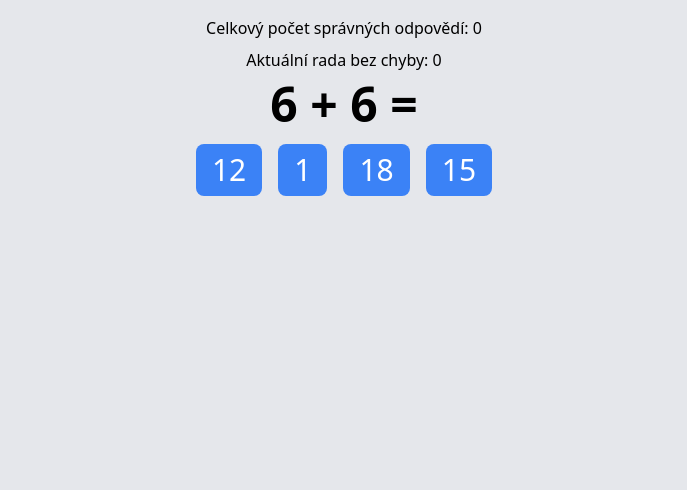
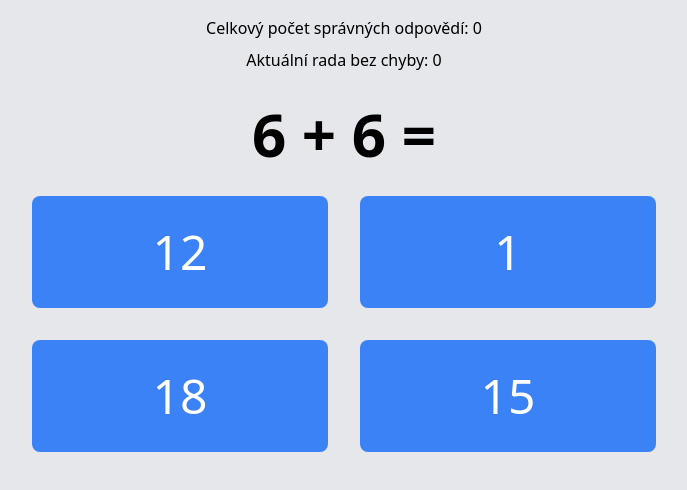
Before and after one commit to darangonaut/Calculations-for-Anetka, a plain HTML site: page index.html in a window 1280 px wide. Shown: the whole page, without its empty margins (296-983 px from the left). Drawn offline with nearby package versions, Linux system fonts and the light colour scheme.

Commit message:
upravene styly

```diff
--- a/index.html
+++ b/index.html
@@ -11,13 +11,13 @@
 <body class="h-screen">
     <div class="bg-gray-200 p-4 h-screen">
       <h2 class="text-center mb-2">Celkový počet správných odpovědí: <span id="js-all-correct">0</span></h2>
-      <h2 class="text-center mb-2">Aktuální rada bez chyby: <span id="js-council">0</span></h2>
-        <h1 id="example" class="text-5xl font-bold text-center"></h1>
-        <div class="flex justify-center mt-4 flex-wrap">
-          <button id="answer-1" class="text-3xl p-8 bg-blue-500 text-white py-2 px-4 rounded-lg hover:bg-blue-600"></button>
-          <button id="answer-2" class="text-3xl p-8 bg-blue-500 text-white py-2 px-4 rounded-lg hover:bg-blue-600 ml-4"></button>
-          <button id="answer-3" class="text-3xl p-8 bg-blue-500 text-white py-2 px-4 rounded-lg hover:bg-blue-600 ml-4"></button>
-          <button id="answer-4" class="text-3xl p-8 bg-blue-500 text-white py-2 px-4 rounded-lg hover:bg-blue-600 ml-4"></button>
+      <h2 class="text-center mb-8">Aktuální rada bez chyby: <span id="js-council">0</span></h2>
+        <h1 id="example" class="text-6xl font-bold text-center"></h1>
+        <div class="grid gap-8 grid-cols-2 mt-8 md:max-w-[50%] md:mx-auto">
+          <button id="answer-1" class=" text-5xl p-8 bg-blue-500 text-white rounded-lg hover:bg-blue-600"></button>
+          <button id="answer-2" class=" text-5xl p-8 bg-blue-500 text-white rounded-lg hover:bg-blue-600 "></button>
+          <button id="answer-3" class=" text-5xl p-8 bg-blue-500 text-white rounded-lg hover:bg-blue-600 "></button>
+          <button id="answer-4" class=" text-5xl p-8 bg-blue-500 text-white rounded-lg hover:bg-blue-600 "></button>
         </div>
       </div>
 
```
